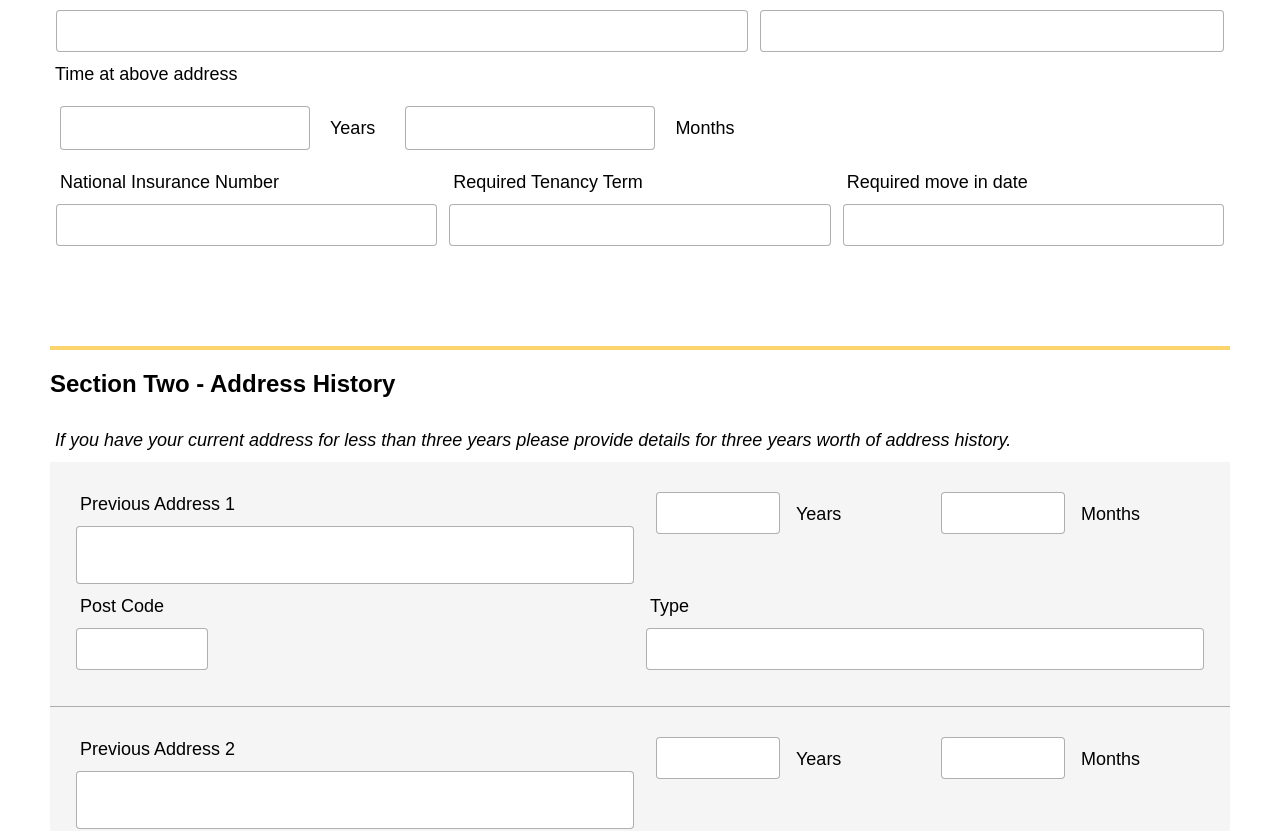
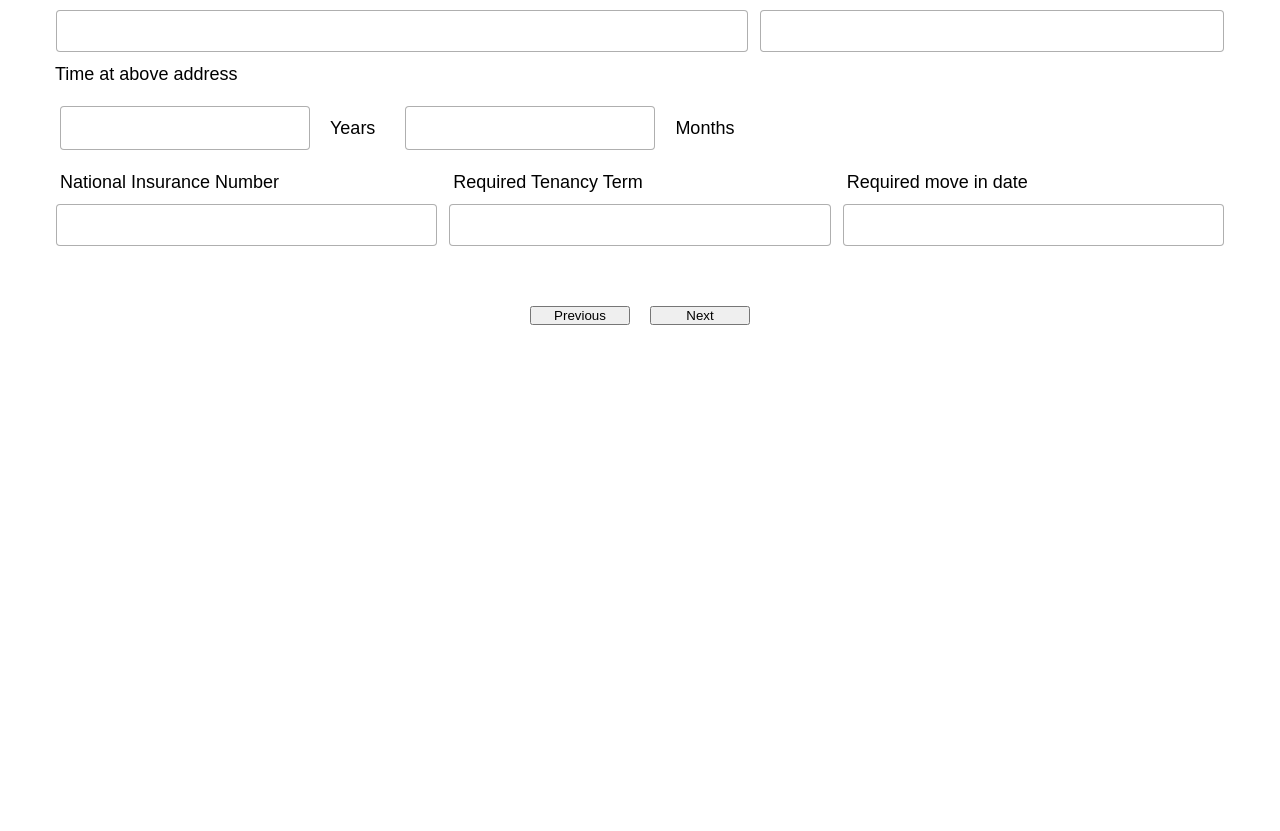
Before and after one commit to RichardsDigital/TJE-Form, a React (Create React App) app: page / in a window 1280 px wide. Shown: the part 650-1481 px from the top of the page. After the commit the page ends 1005 px from the top, so only its background shows below. Built offline with nearby package versions, Linux system fonts and the light colour scheme; a web font is replaced by a local one.

Commit message:
Able to toggle sections

```diff
--- a/src/App.js
+++ b/src/App.js
@@ -1,4 +1,4 @@
-import React, { useState, useEffect } from 'react';
+import React, { useState, useEffect, useRef } from 'react';
 import './styles/global.scss';
 import logo from './images/TJE.png';
 import StandardInput from './components/labels/StandardInput';
@@ -141,7 +141,6 @@ function App() {
     employment_names.forEach(name => {
       if (e.target.name === name) {
         bankAccount[e.target.name] = e.target.checked;
-
       }
     });
   }
@@ -149,7 +148,7 @@ function App() {
   // Push objects into data array --------------------
 
   const handleSubmit = (e) => {
-    // e.preventDefault();
+    e.preventDefault();
     data["personalDetails"] = personalDetails;
     data["addressHistory"] = addressHistory;
     data["creditCheck"] = creditCheck;
@@ -165,10 +164,27 @@ function App() {
     console.log(dataCollection);
   });
 
+  // Hide/Show elements --------------------
+
+  const [count, setCount] = useState(1)
+
+  // const sectionOne = useRef();
+
+  const prev = () => {
+    if (count <= 8 && count > 1) {
+      setCount(count - 1);
+    }
+  }
+
+  const next = () => {
+    if (count < 8 && count > 0) {
+      setCount(count + 1);
+    }
+  }
+
   return (
     <div className="App">
       <form>
-
         <div id="pageHeader">
           <div className="headerContainer">
             <div className="logo">
@@ -177,6 +193,9 @@ function App() {
             <h1>Application Form</h1>
           </div>
         </div>
+
+        {count === 1 ?
+
           <div id="sectionOne">
             <div className="contentContainer">
 
@@ -228,6 +247,10 @@ function App() {
             </div>
           </div>
 
+          : null}
+
+        {count === 2 ?
+
           <div id="sectionTwo">
             <div className="contentContainer">
               <h1>Section Two - Address History</h1>
@@ -264,6 +287,10 @@ function App() {
               </div>
             </div>
           </div>
+
+          : null}
+
+        {count === 3 ?
 
           <div id="sectionThree">
             <div className="contentContainer">
@@ -378,6 +405,10 @@ function App() {
             </div>
           </div>
 
+          : null}
+
+        {count === 4 ?
+
           <div id="sectionFour">
             <div className="contentContainer">
               <h1>Section Four - Employment</h1>
@@ -425,6 +456,10 @@ function App() {
             </div>
           </div>
 
+          : null}
+
+        {count === 5 ?
+
           <div id="sectionFive">
             <div className="contentContainer">
               <h1>Section Five - Other Occupants</h1>
@@ -439,6 +474,10 @@ function App() {
               </div>
             </div>
           </div>
+
+          : null}
+
+        {count === 6 ?
 
           <div id="sectionSix">
             <div className="contentContainer">
@@ -476,6 +515,10 @@ function App() {
             </div>
           </div>
 
+          : null}
+
+        {count === 7 ?
+
           <div id="sectionSeven">
             <div className="contentContainer">
               <h1>Section Seven - Emergency Contact</h1>
@@ -494,6 +537,10 @@ function App() {
             </div>
           </div>
 
+          : null}
+
+        {count === 8 ?
+
           <div id="sectionEight">
             <div className="contentContainer">
               <h1>Section Eight - Declaration</h1>
@@ -503,7 +550,6 @@ function App() {
                 <SideLabelLeft titleLeft="Date" name="date" onChange={handleChange} />
               </div>
               <FieldInput title="Additional Comments" name="additional_comments" className="additionalComments" onChange={handleChange} />
-          </div>
             </div>
 
             <div id="notice">
@@ -524,7 +570,13 @@ function App() {
                 <input type="submit" placeholder="Submit Form" className="submitFormButton" onClick={handleSubmit} />
               </div>
             </div>
+          </div>
+          : null}
       </form>
+      <div className="toggleButtonsContainer">
+          <button onClick={prev}>Previous</button>
+          <button onClick={next}>Next</button>
+        </div>
     </div>
   );
 }
--- a/src/styles/global.scss
+++ b/src/styles/global.scss
@@ -44,3 +44,14 @@ input[type="checkbox"] {
     cursor: pointer;
     margin-right: 10px;
 }
+.toggleButtonsContainer {
+    width: 100%;
+    display: flex;
+    position: absolute;
+    justify-content: center;
+    padding-bottom: 20px;
+}
+.toggleButtonsContainer button {
+    width: 100px;
+    margin: 10px;
+}
```
Lines whose indentation alone changed are shown as unchanged.
